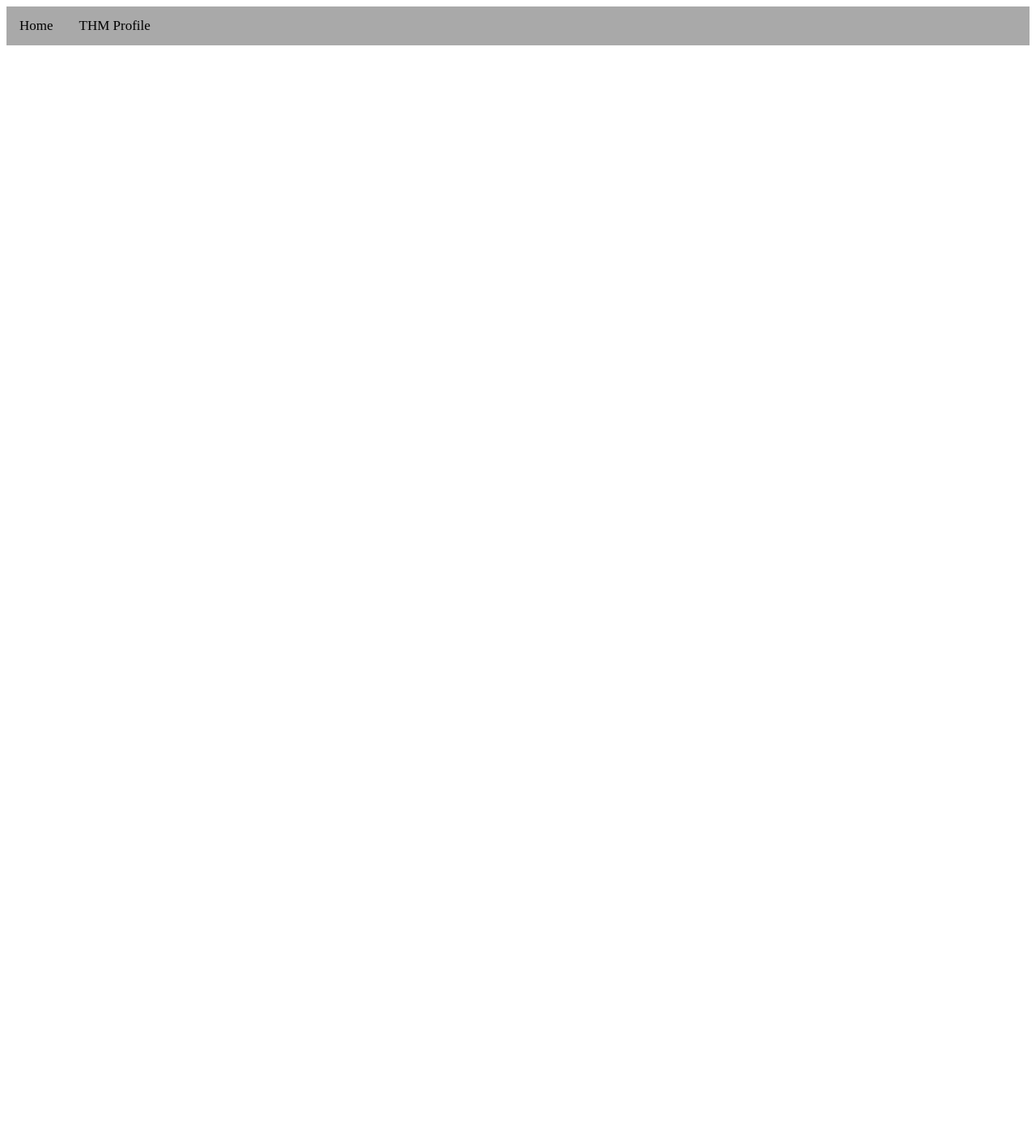
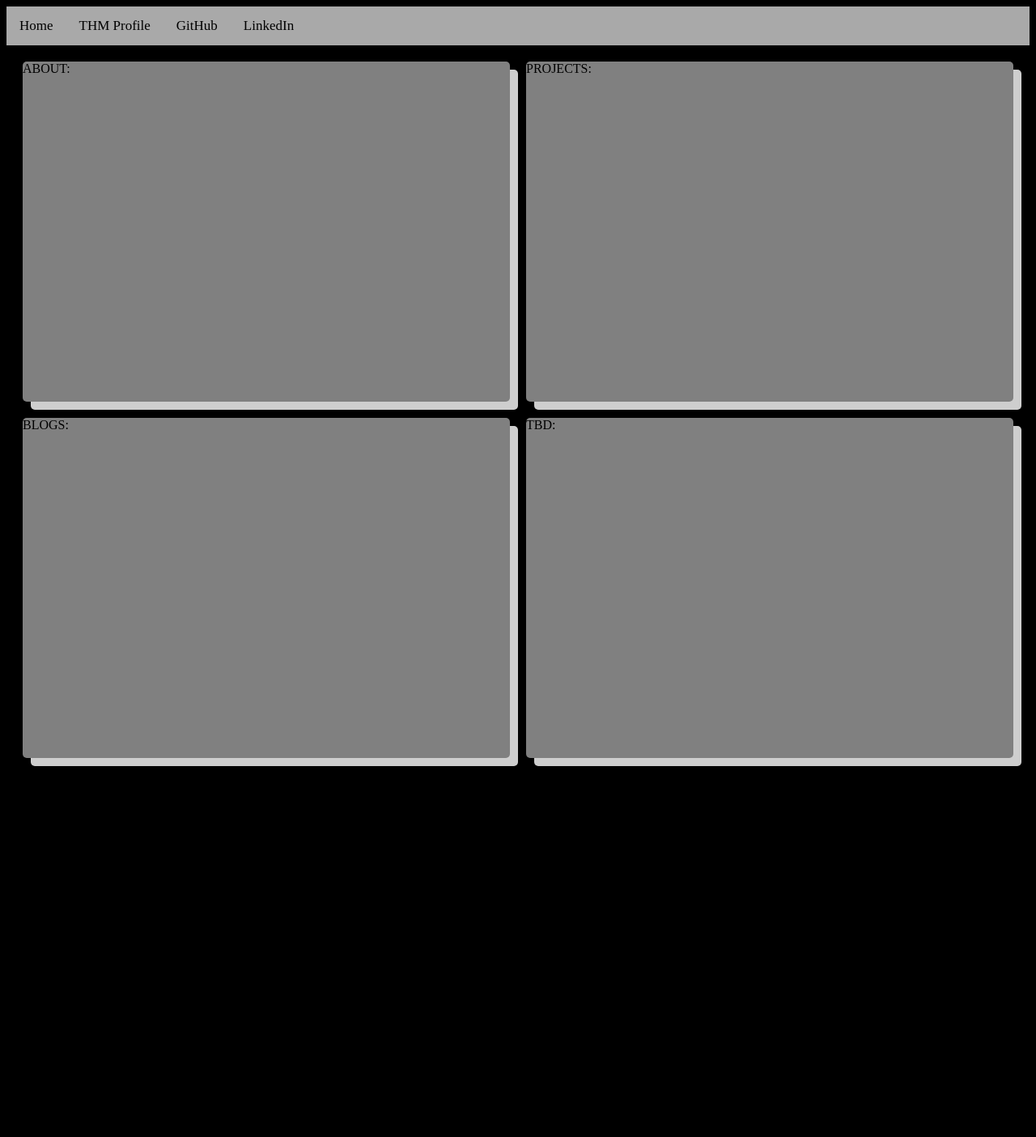
Before and after one commit to dustin-py/Portfolio, a Django app: page / in a window 1280 px wide. Shown: the whole page at 81% size. Before the commit the page ends 56 px from the top, so only its background shows below. Run offline with Django 3.2, Linux system fonts and the light colour scheme.

Commit message:
updated home page

```diff
--- a/portfolio/app/static/css/base.css
+++ b/portfolio/app/static/css/base.css
@@ -1,3 +1,7 @@
+body {
+    background: black;
+}
+
 .topnav {
     background-color: darkgrey;
     overflow: hidden;
@@ -21,3 +25,43 @@
     background-color: black;
     color: white;
 }
+
+.box {
+    background:grey;
+    border-radius: 5px;
+    box-shadow: 10px 10px var(--box-shadow-color);
+    --box-shadow-color: rgba(255, 255, 255, 0.808);
+}
+
+.container {
+    padding: 20px;
+    display: grid;
+    grid-template-columns: 1fr 1fr;
+    grid-template-rows: repeat(6, 200px);
+    column-gap: 20px;
+    row-gap: 20px;
+}
+
+#box1 {
+    grid-row-start: 1;
+    grid-row-end: 3;
+    grid-column: 1;
+}
+
+#box2 {
+    grid-row-start: 1;
+    grid-row-end: 3;
+    grid-column: 2;
+}
+
+#box3 {
+    grid-row-start: 3;
+    grid-row-end: 5;
+    grid-column: 1;
+}
+
+#box4 {
+    grid-row-start: 3;
+    grid-row-end: 5;
+    grid-column: 2;
+}
--- a/portfolio/app/templates/base.html
+++ b/portfolio/app/templates/base.html
@@ -9,11 +9,25 @@
     <div class="topnav">
         <a href="/">Home</a>
         <a href="/thmprofile">THM Profile</a>
+        <a href="https://github.com/dustin-py">GitHub</a>
+        <a href="https://linkedin.com/in/dustinstri92">LinkedIn</a>
     </div>
-    <div id="content" name="content">
-        {% block content %}
-        <link rel="stylesheet" href="../static/css/base.css">
-        {% endblock %}
+    {% block content %}
+    <link rel="stylesheet" href="../static/css/base.css">
+    <div class="container">
+        <div class="box" id=box1>
+            ABOUT:
+        </div>
+        <div class="box" id=box2>
+            PROJECTS:
+        </div>
+        <div class="box" id=box3>
+            BLOGS:
+        </div>
+        <div class="box" id=box4>
+            TBD:
+        </div>
     </div>
+    {% endblock %}
 </body>
 </html>
```
